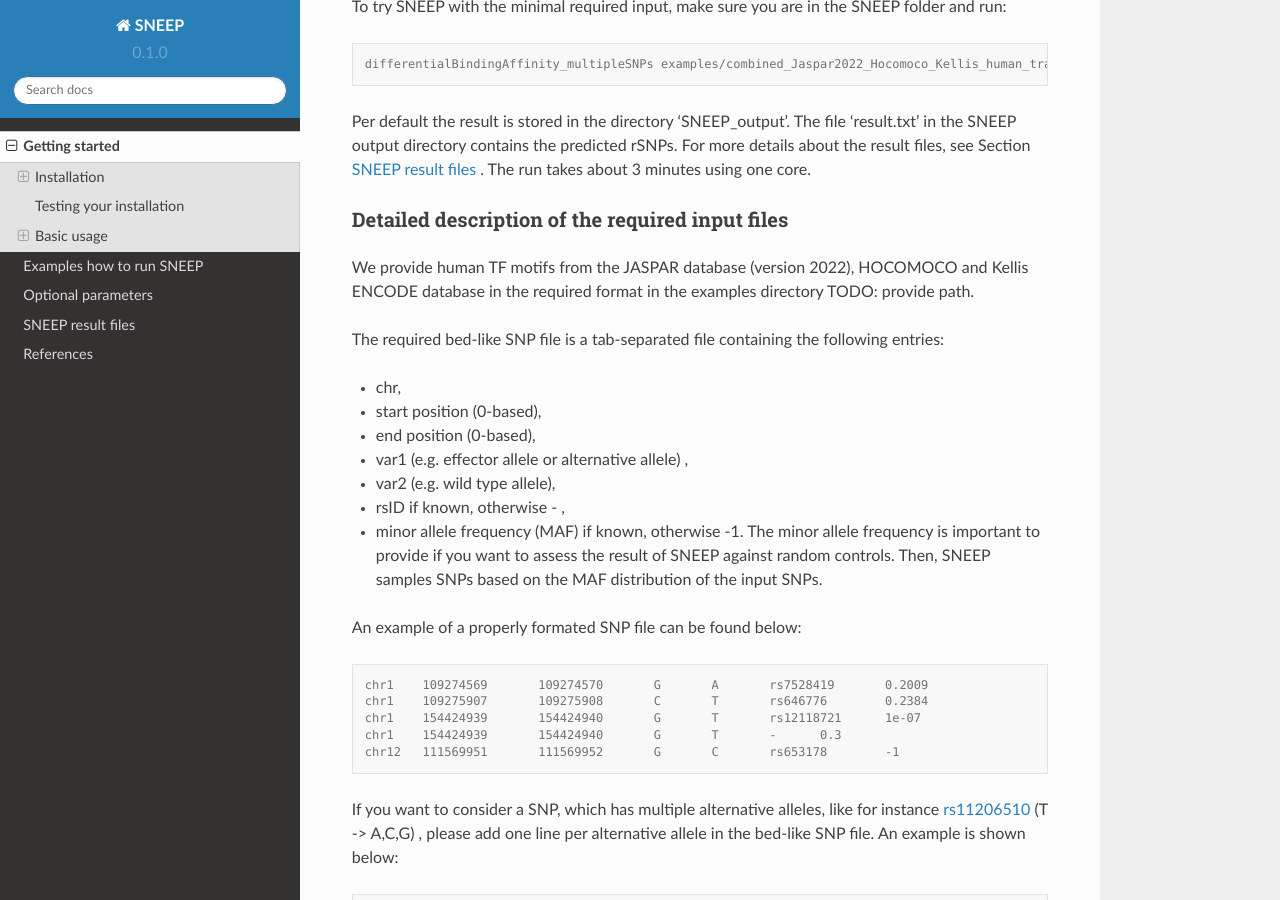
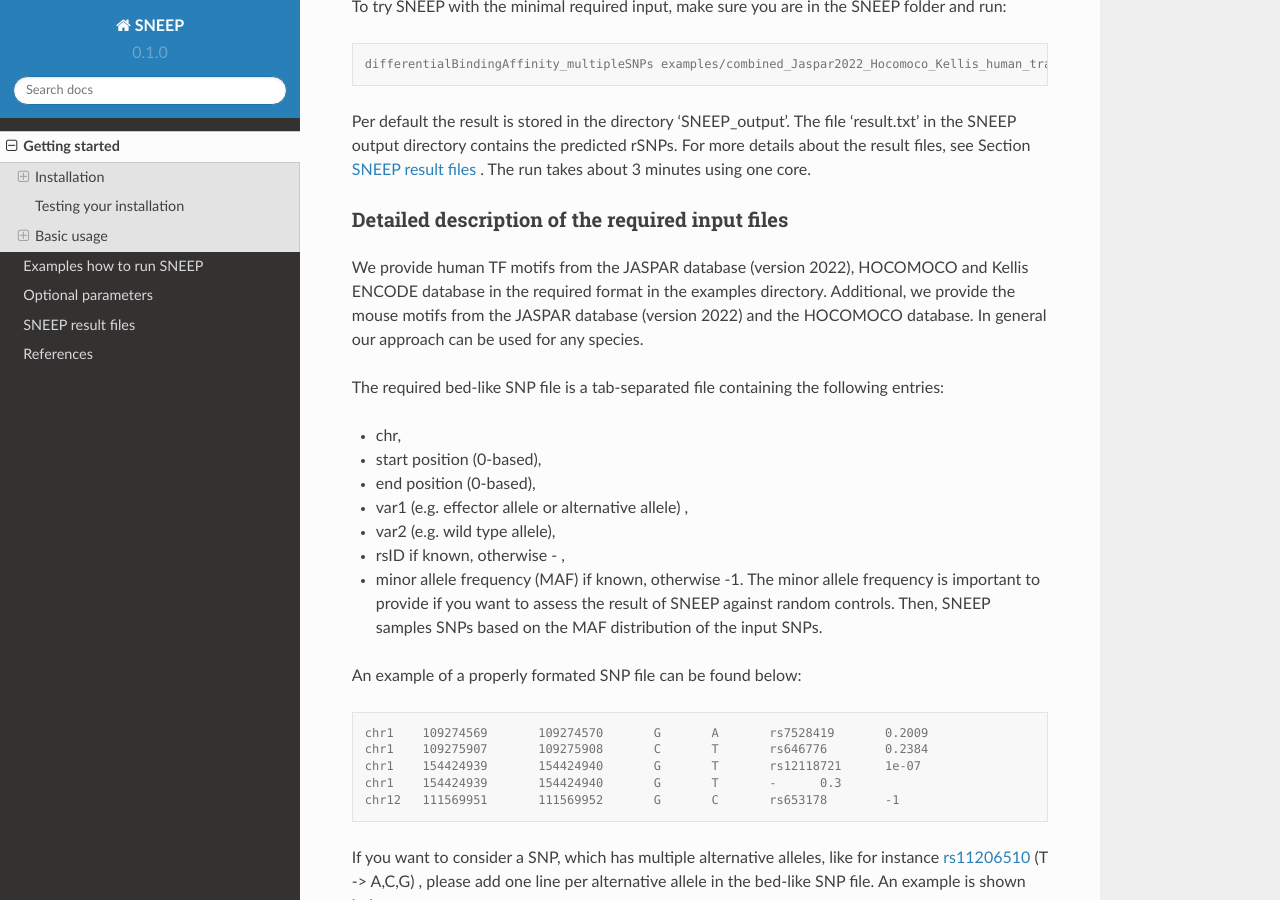
Before and after one commit to SchulzLab/SNEEP, a Sphinx documentation site: the page built from docs/gettingStarted.rst, in a window 1280 px wide and 900 px high, scrolled down 2350 px. Built offline with Sphinx 7.4.7 and the Read the Docs theme 2.0.0, drawn with Linux system fonts in a browser that asks for light colours; pages that are not in the unit, such as notebooks, are missing from menus.

Commit message:
Update gettingStarted.rst

```diff
--- a/docs/gettingStarted.rst
+++ b/docs/gettingStarted.rst
@@ -98,7 +98,7 @@ Per default the result is stored in the directory ‘SNEEP_output’. The file
 Detailed description of the required input files
 ----------------------------------------------------
 
-We provide human TF motifs from the JASPAR database (version 2022), HOCOMOCO and  Kellis ENCODE database in the required format in the examples directory TODO: provide path.
+We provide human TF motifs from the JASPAR database (version 2022), HOCOMOCO and  Kellis ENCODE database in the required format in the examples directory. Additional, we provide the mouse motifs from the JASPAR database (version 2022) and the HOCOMOCO database. In general our approach can be used for any species.
 
 The required bed-like SNP file is a tab-separated file containing the following entries:
 
```
